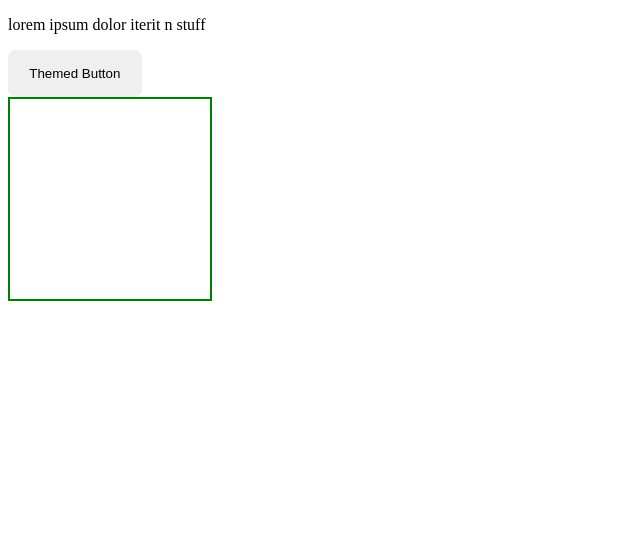
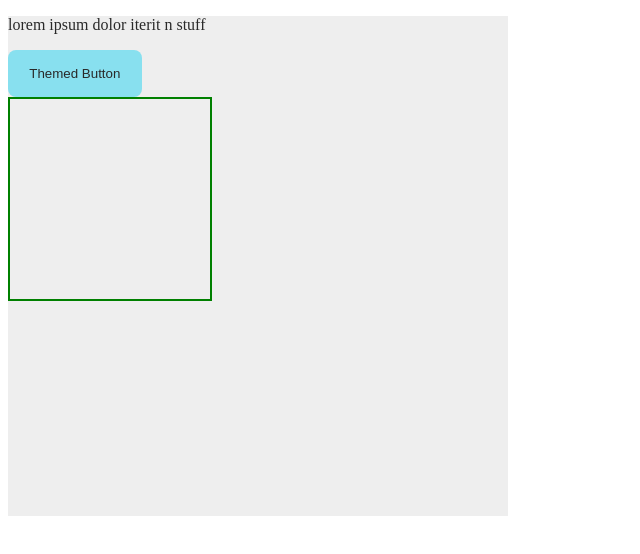
Before and after one commit to vishwanath7798/Context-Theme-Toggler---React-Mini-Project-1-Display-Multiple-Cards-React-Rout---5na9fpqfnys0, a React app: page / in a window 1280 px wide. Shown: the top 554 px of the page, without its empty margins (0-640 px from the left). Built offline with nearby package versions, Linux system fonts and the light colour scheme.

Commit message:
Update Page.js

```diff
--- a/src/components/Page.js
+++ b/src/components/Page.js
@@ -1,18 +1,21 @@
 import React from 'react';
 import { LocalThemedBox } from './LocalThemedBox';
-import { ThemeContext } from './ThemeProvider';
+import { useTheme } from './ThemeProvider';
 
 const Page = () => {
+    const { theme } = useTheme();
 
-    return(
-        <div className={"container"} id="themed-page">
-            <p id="themed-text-container">
+    return (
+        <div className={`container ${theme === 'light' ? 'bg-light' : 'bg-dark'}`} id="themed-page">
+            <p id="themed-text-container" className={`txt-${theme}`}>
                 lorem ipsum dolor iterit n stuff
             </p>
-            <button className="btn" id="themed-button">Themed Button</button>
+            <button className={`btn ${theme === 'light' ? 'btn-light txt-light' : 'btn-dark txt-dark'}`} id="themed-button">
+                Themed Button
+            </button>
             <LocalThemedBox />
         </div>
-    )
-}
+    );
+};
 
-export { Page }
+export { Page };
```
